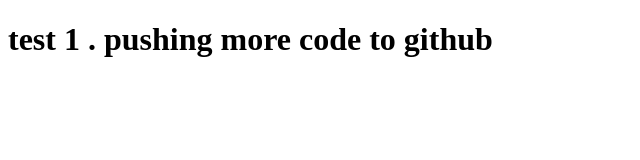
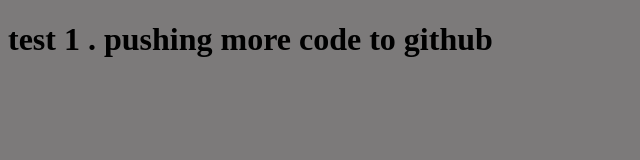
Before and after one commit to Md-Tahazzat/My-Second-repo, a plain HTML site: page index.html in a window 1280 px wide. Shown: the whole page, without its empty margins (0-640 px from the left). Drawn offline with Linux system fonts and the light colour scheme.

Commit message:
adding css

```diff
--- a/index.html
+++ b/index.html
@@ -5,6 +5,7 @@
     <meta http-equiv="X-UA-Compatible" content="IE=edge">
     <meta name="viewport" content="width=device-width, initial-scale=1.0">
     <title>My second Github repo</title>
+    <link rel="stylesheet" href="style.css" class="css">
 </head>
 <body>
     <h1>test 1 . pushing more code to github</h1>
--- /dev/null
+++ b/style.css
@@ -0,0 +1,4 @@
+body{
+    background: rgb(124, 122, 122);
+    color: black;
+}
```
